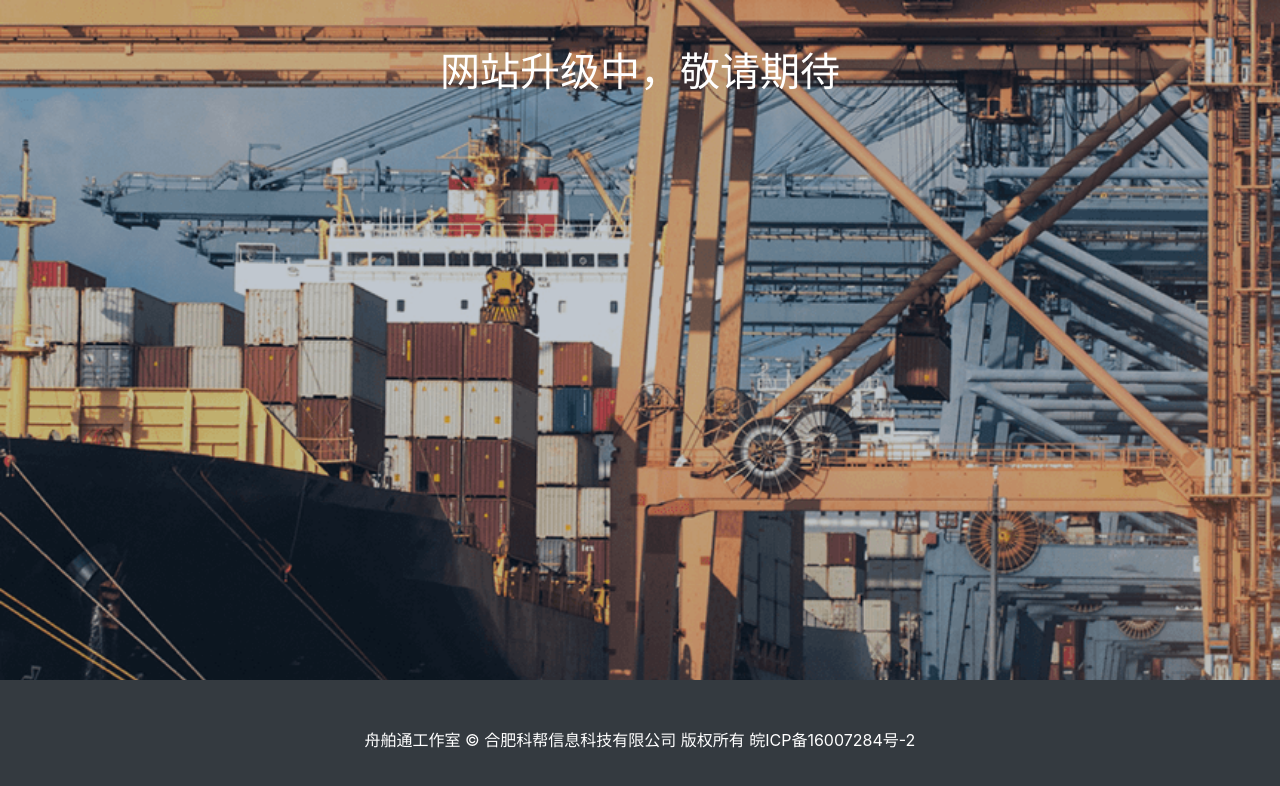
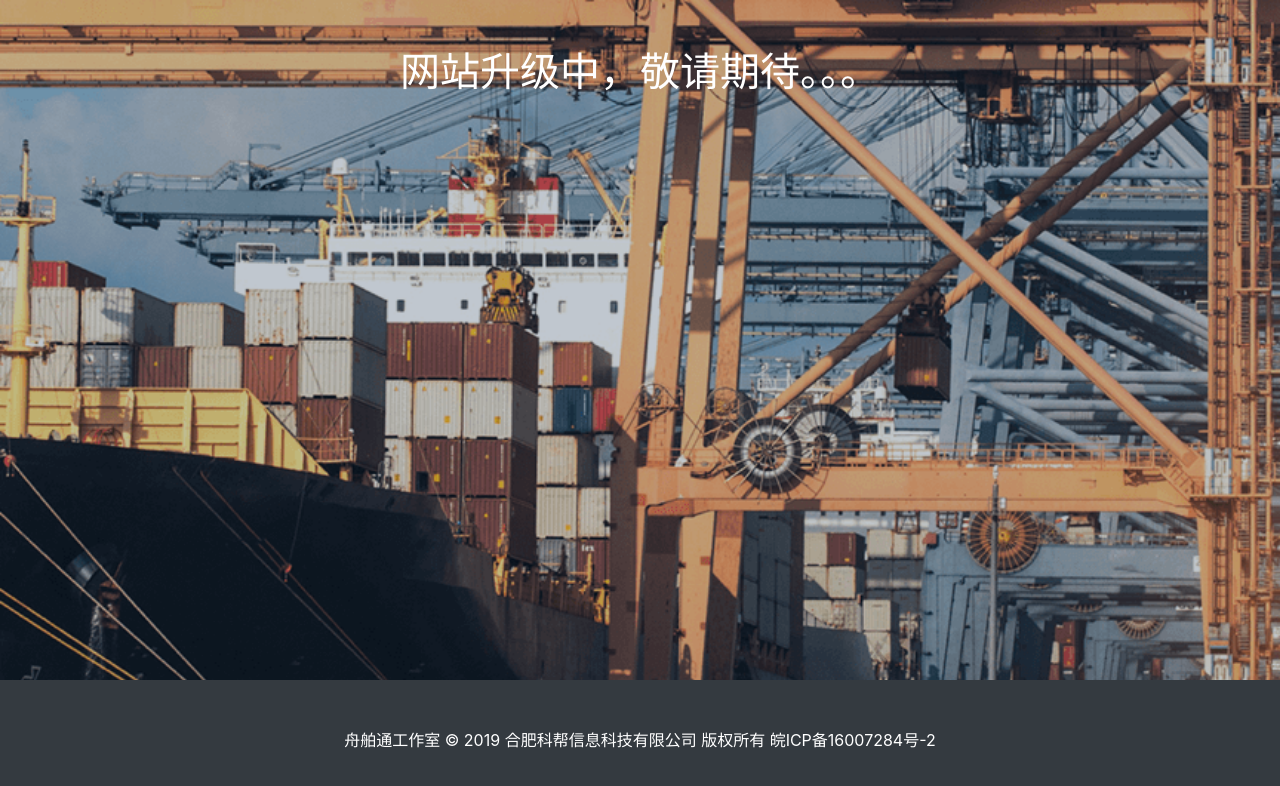
Before and after one commit to knowship/knowship.github.io, a website: page index.html in a window 1280 px wide. Drawn offline with Linux system fonts and the light colour scheme.

Commit message:
Update index.html

```diff
--- a/index.html
+++ b/index.html
@@ -25,7 +25,7 @@
       <div class="container">
         <div class="row">
           <div class="col-lg-12">
-            <h1 class="mt-5 text-center text-white">网站升级中，敬请期待</h1>
+            <h1 class="mt-5 text-center text-white">网站升级中，敬请期待。。。</h1>
           </div>
         </div>
       </div>
@@ -34,7 +34,7 @@
     <!-- Footer -->
     <footer class="py-5 bg-dark fixed-bottom">
       <div class="container">
-        <p class="m-0 text-center text-white">舟舶通工作室 &copy; 合肥科帮信息科技有限公司 版权所有 皖ICP备16007284号-2</p>
+        <p class="m-0 text-center text-white">舟舶通工作室 &copy; 2019 合肥科帮信息科技有限公司 版权所有 皖ICP备16007284号-2</p>
       </div>
       <!-- /.container -->
     </footer>
```
